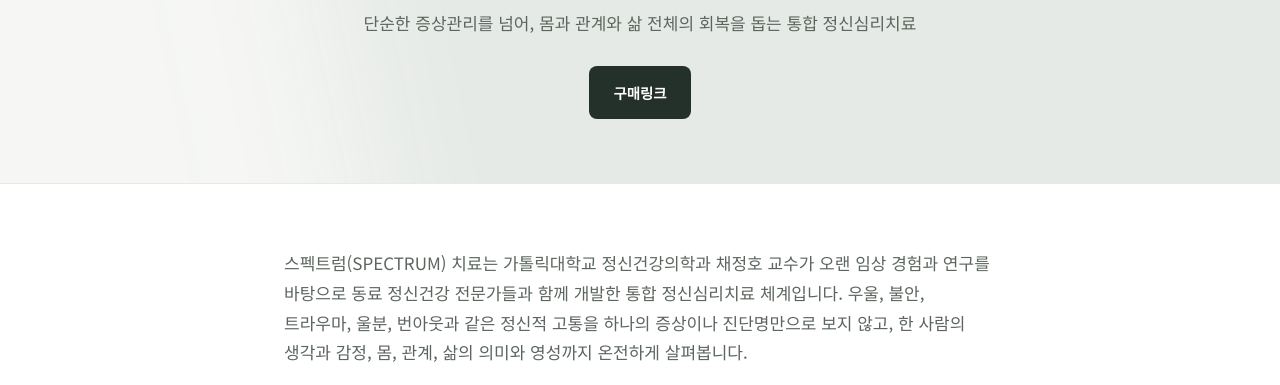
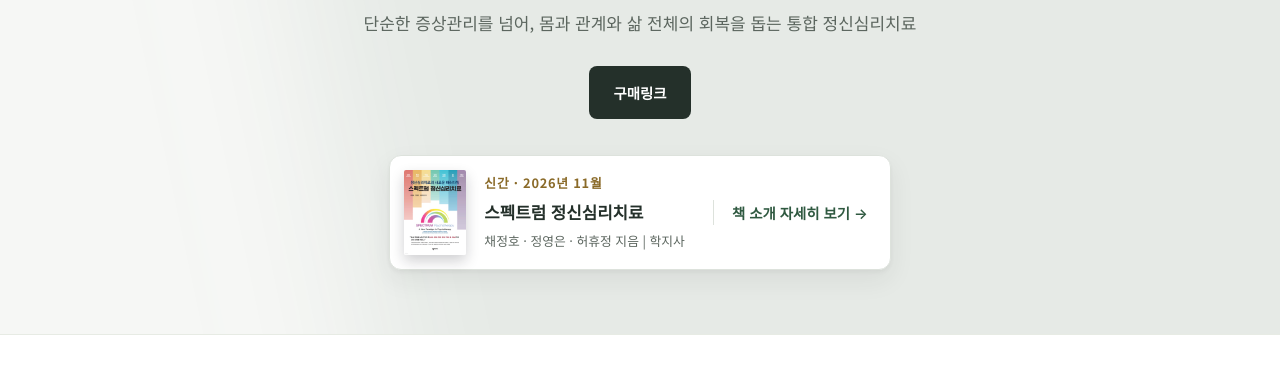
Before and after one commit to jackelamen/chaejeongho-website-spectrum-bold, a plain HTML site: page spectrum.html in a window 1280 px wide. Shown: the part 559-944 px from the top of the page. Drawn offline with nearby package versions, Linux system fonts and the light colour scheme.

Commit message:
Spectrum page: new book promo card in the hero
Co-Authored-By: Claude Opus 5.5 <noreply@anthropic.com>

```diff
--- a/css/style.css
+++ b/css/style.css
@@ -1816,3 +1816,61 @@ body.has-popup { overflow: hidden; }
   .book-popup__cover { width: 130px; justify-self: center; }
   .book-popup__desc { text-align: left; }
 }
+
+/* ---------- New book promo (스펙트럼 치료 hero) ---------- */
+.hero-book-promo {
+  display: inline-flex;
+  align-items: center;
+  gap: 18px;
+  margin-top: 36px;
+  padding: 14px 22px 14px 14px;
+  background: var(--surface);
+  border: 1px solid var(--border);
+  border-radius: 12px;
+  box-shadow: var(--shadow);
+  color: var(--ink);
+  text-align: left;
+  transition: transform 0.25s ease, box-shadow 0.25s ease;
+}
+.hero-book-promo:hover {
+  text-decoration: none;
+  transform: translateY(-3px);
+  box-shadow: var(--shadow-hover);
+}
+.hero-book-promo img {
+  width: 62px;
+  height: auto;
+  border-radius: 2px;
+  box-shadow: 0 6px 14px rgba(20, 22, 30, 0.2);
+  flex: none;
+}
+.hero-book-promo__text { display: flex; flex-direction: column; gap: 3px; }
+.hero-book-promo__eyebrow {
+  font-size: var(--text-2xs);
+  font-weight: 700;
+  letter-spacing: 0.06em;
+  color: var(--gold);
+}
+.hero-book-promo__title { font-weight: 700; font-size: 1.05rem; }
+.hero-book-promo__meta { font-size: var(--text-2xs); color: var(--ink-soft); }
+.hero-book-promo__more {
+  margin-left: 10px;
+  padding-left: 18px;
+  border-left: 1px solid var(--border);
+  font-size: var(--text-xs);
+  font-weight: 600;
+  color: var(--accent);
+  white-space: nowrap;
+}
+@media (max-width: 560px) {
+  .hero-book-promo { flex-wrap: wrap; gap: 14px; padding: 14px; }
+  .hero-book-promo__text { flex: 1; min-width: 0; }
+  .hero-book-promo__more {
+    flex-basis: 100%;
+    margin-left: 0;
+    padding: 10px 0 0;
+    border-left: none;
+    border-top: 1px solid var(--border);
+    text-align: center;
+  }
+}
--- a/spectrum.html
+++ b/spectrum.html
@@ -48,6 +48,17 @@
       <div class="hero__actions" style="justify-content: center;">
         <a href="https://spectrumclinic.co.kr/" target="_blank" rel="noopener" class="btn btn--primary">구매링크</a>
       </div>
+      <!-- New book promo: delete from here to "end new book promo" to remove it -->
+      <a class="hero-book-promo" href="spectrum-book.html">
+        <img src="images/book-spectrum.jpg" alt="『스펙트럼 정신심리치료』 표지" width="400" height="544">
+        <span class="hero-book-promo__text">
+          <span class="hero-book-promo__eyebrow">신간 · 2026년 11월</span>
+          <span class="hero-book-promo__title">스펙트럼 정신심리치료</span>
+          <span class="hero-book-promo__meta">채정호 · 정영은 · 허휴정 지음 | 학지사</span>
+        </span>
+        <span class="hero-book-promo__more">책 소개 자세히 보기 →</span>
+      </a>
+      <!-- end new book promo -->
     </div>
   </section>
 
```
